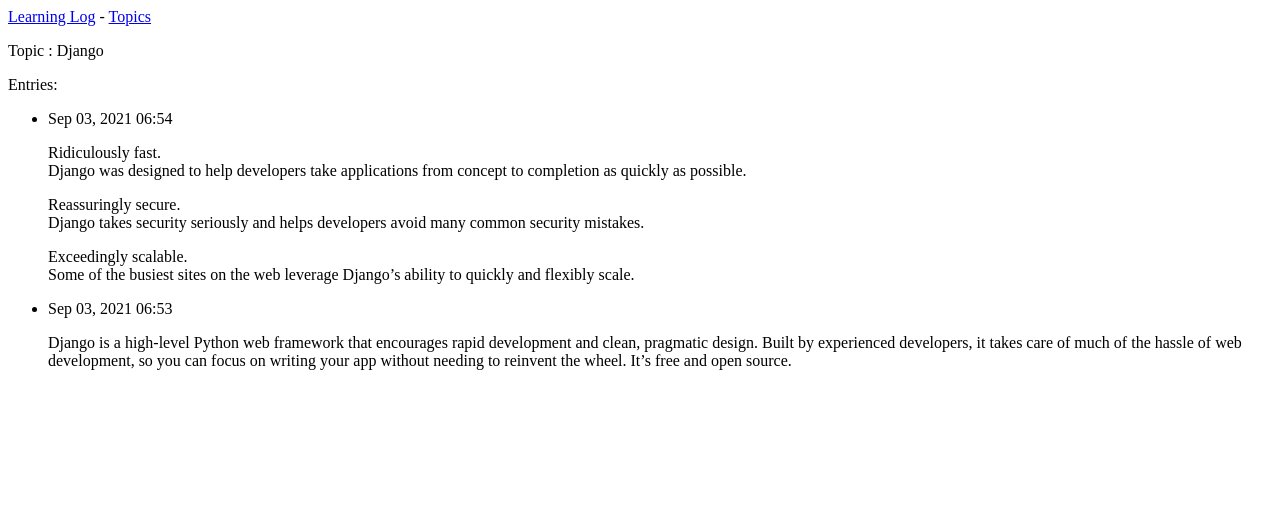
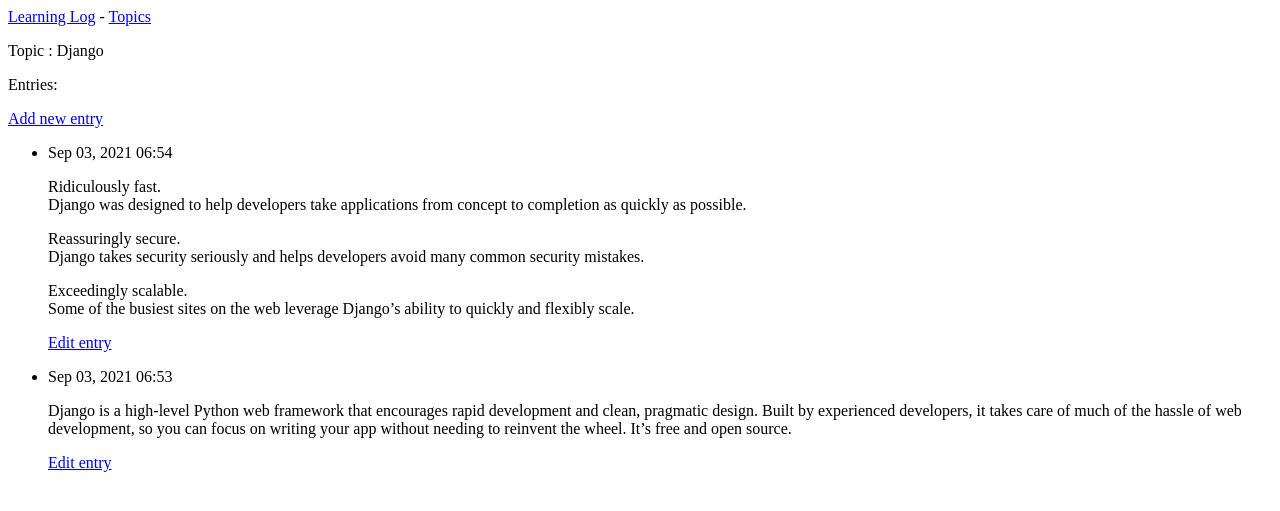
Before and after one commit to i-am-stark/learning_log, a Django app: page /topics/1/ in a window 1280 px wide. Shown: the top 511 px of the page. Run offline with Django 3.2, Linux system fonts and the light colour scheme; data comes from the database, SQL or seed files in the repository; both versions use the stored data as it was after the commit.

Commit message:
Added New Entry and Edit entry functionality.

```diff
--- a/learning_logs/templates/learning_logs/topic.html
+++ b/learning_logs/templates/learning_logs/topic.html
@@ -5,11 +5,17 @@
 <p>Topic : {{ topic }}</p>
 
 <p>Entries:</p>
+<p>
+    <a href = "{% url 'learning_logs:new_entry' topic.id %}">Add new entry</a>
+</p>
 <ul>
     {% for entry in entries %}
         <li>
             <p>{{ entry.date_added|date:'M d, Y H:i' }}</p>
             <p>{{ entry.text|linebreaks }}</p>
+            <p>
+                <a href= "{% url 'learning_logs:edit_entry' entry.id %}">Edit entry</a>
+            </p>
         </li>
     {% empty %}
         <li>
--- a/learning_logs/urls.py
+++ b/learning_logs/urls.py
@@ -15,4 +15,10 @@
 
     #Page for adding a new topic
     url(r'^new_topic/$', views.new_topic, name='new_topic'),
+
+    #Page for adding a new entry
+    url(r'^new_entry/(?P<topic_id>\d+)/$', views.new_entry, name='new_entry'),
+
+    #Page for editing an entry
+    url(r'^edit_entry/(?P<entry_id>\d+)/$', views.edit_entry, name='edit_entry'),
 ]
--- a/learning_logs/views.py
+++ b/learning_logs/views.py
@@ -2,8 +2,8 @@
 from django.urls import reverse
 from django.shortcuts import render
 
-from .models import Topic
-from .forms import TopicForm
+from .models import Topic, Entry
+from .forms import TopicForm, EntryForm
 
 def index(request):
     ''' Learning Log Home Page '''
@@ -35,3 +35,38 @@
             return HttpResponseRedirect(reverse('learning_logs:topics'))
     context = {'form' : form}
     return render(request, 'learning_logs/new_topic.html', context)
+
+def new_entry(request, topic_id):
+    """Add a new entry for a particular Topic. """
+    topic = Topic.objects.get(id=topic_id)
+
+    if request.method != 'POST':
+        #No data submitted; Create a blank form.
+        form = EntryForm()
+    else:
+        #POST data submitted; Process data.
+        form = EntryForm(data=request.POST)
+        if form.is_valid():
+            new_entry = form.save(commit=False)
+            new_entry.topic= topic
+            new_entry.save()
+            return HttpResponseRedirect(reverse('learning_logs:topic', args=[topic_id]))
+    context = {'topic': topic, 'form' : form}
+    return render(request, 'learning_logs/new_entry.html', context)
+
+def edit_entry(request, entry_id):
+    """ Edit an existing Entry """
+    entry = Entry.objects.get(id=entry_id)
+    topic = entry.topic
+
+    if request.method != 'POST':
+        #Initial request. pre fill form with current entry
+        form = EntryForm(instance=entry)
+    else:
+        #POST data submitted; Process data.
+        form = EntryForm(instance= entry, data=request.POST)
+        if form.is_valid():
+            form.save()
+            return HttpResponseRedirect(reverse('learning_logs:topic', args=[topic.id]))
+    context = {'entry':entry, 'topic': topic, 'form' : form}
+    return render(request, 'learning_logs/new_entry.html', context)
```
Also changed, not shown: learning_logs/forms.py (+9 -1 lines), learning_logs/templates/learning_logs/edit_entry.html (added, +13 -0 lines), learning_logs/templates/learning_logs/new_entry.html (added, +13 -0 lines), db.sqlite3.
